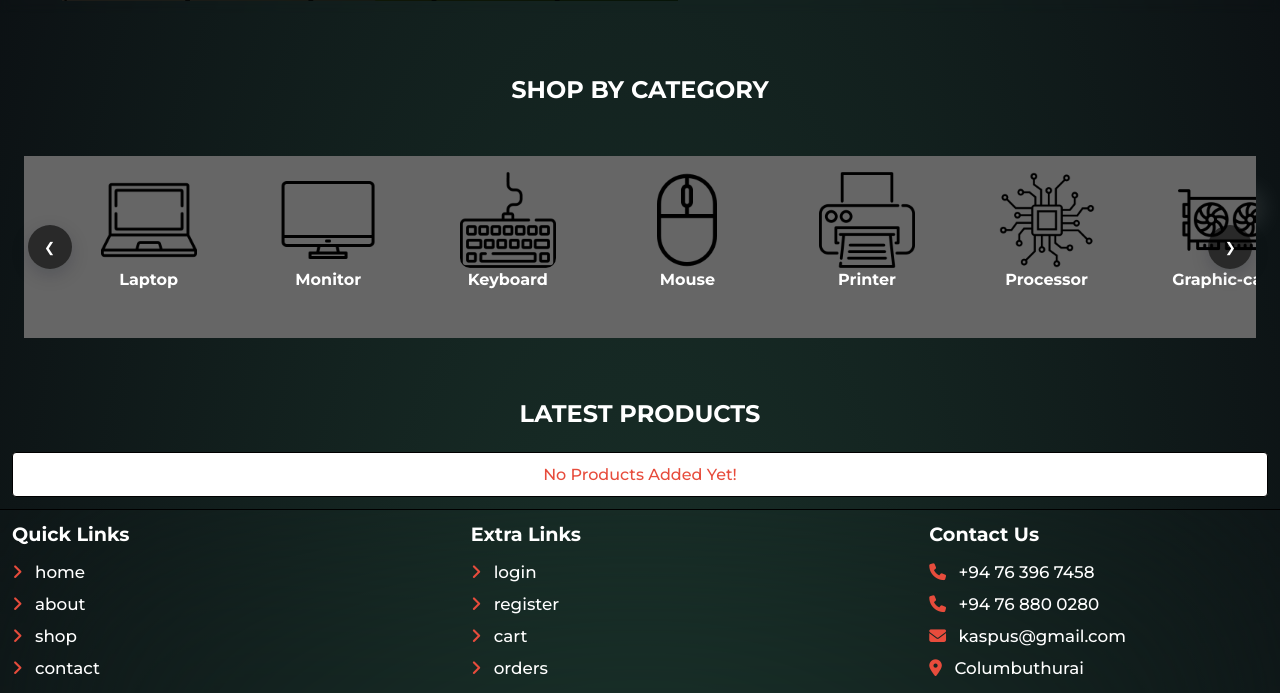
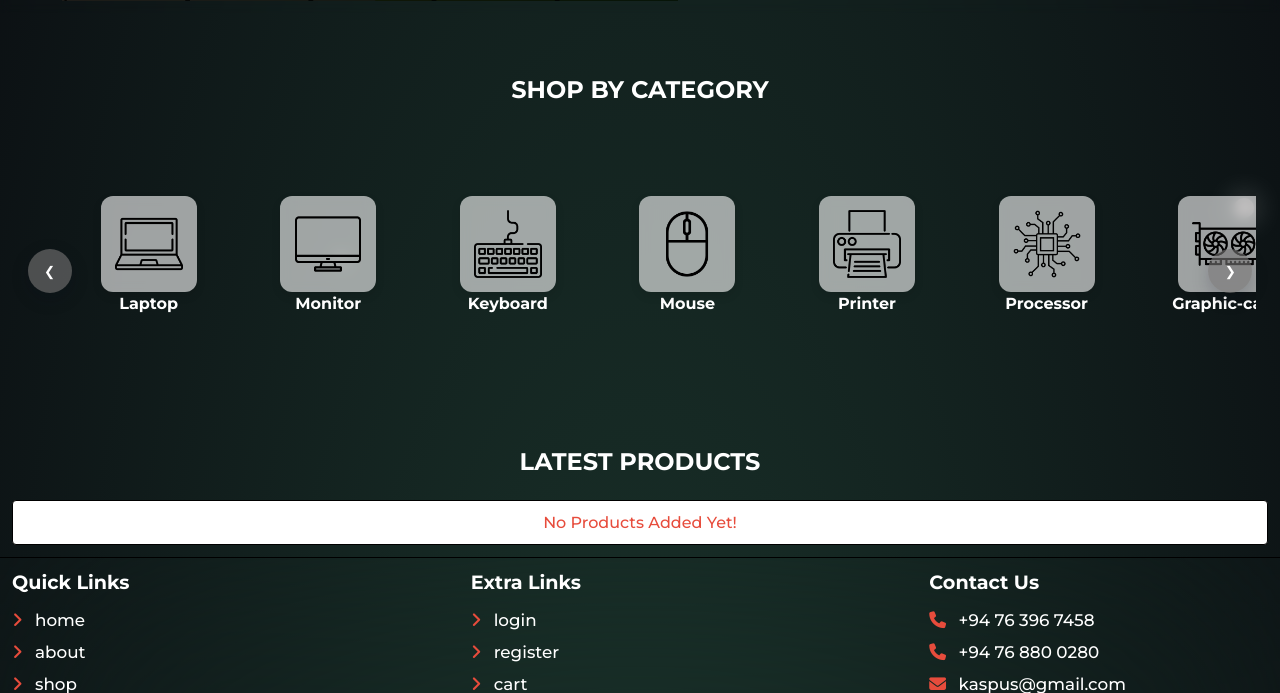
Before and after one commit to Krishnapiriyan/web_project, a PHP site: page /home.php in a window 1280 px wide. Shown: the part 657-1350 px from the top of the page. Run offline with PHP 8.4, Linux system fonts and the light colour scheme; data that the repository does not hold is empty; some libraries are stand-ins or nearby versions.

Commit message:
user page styles update

```diff
--- a/vk3_systems/css/style.css
+++ b/vk3_systems/css/style.css
@@ -694,11 +694,11 @@ header .flex .gif-video {
    display: flex;
    gap: 1.2rem;
    overflow-x: auto;
-   padding: 2rem 5rem;
+   padding: 5rem 5rem;
    scroll-behavior: smooth;
    -webkit-overflow-scrolling: touch;
    scroll-snap-type: x proximity;
-   background: var(--light-color);
+   background: transparent;
    background-size: cover;
 }
 
@@ -707,7 +707,7 @@ header .flex .gif-video {
 }
 
 #mixedSlider .MS-content::-webkit-scrollbar-thumb {
-   background:rgb(50, 50, 50);
+   background:rgba(120, 119, 119, 0.6);
    border-radius: 8px;
 }
 
@@ -735,6 +735,7 @@ header .flex .gif-video {
 .MS-content .item img:hover{
    background-color:var(--white);
    transform: translateY(-15px);
+   box-shadow: 0 0 20px var(--nav-icon-hover-color), 0 10px 20px rgba(0,0,0,0.15);
 }
 
 .MS-content .item a > *:last-child{
@@ -767,7 +768,7 @@ header .flex .gif-video {
    display: inline-flex;
    align-items: center;
    justify-content: center;
-   background: rgba(0,0,0,0.6);
+   background: rgba(120, 119, 119, 0.6);
    color: #fff;
    border-radius: 50%;
    border: 0;
@@ -793,6 +794,14 @@ header .flex .gif-video {
    .MS-content .item{ width: 110px; padding:10px; }
    .MS-content .item img{ width:64px; height:64px; }
    .MS-controls{ display:none; }
+}
+
+.MS-content .item img {
+   background: rgba(255,255,255,0.6);
+   backdrop-filter: blur(6px);
+   padding: 14px;
+   border-radius: 12px;
+   box-shadow: 0 4px 10px rgba(0,0,0,0.1);
 }
 
 
```
